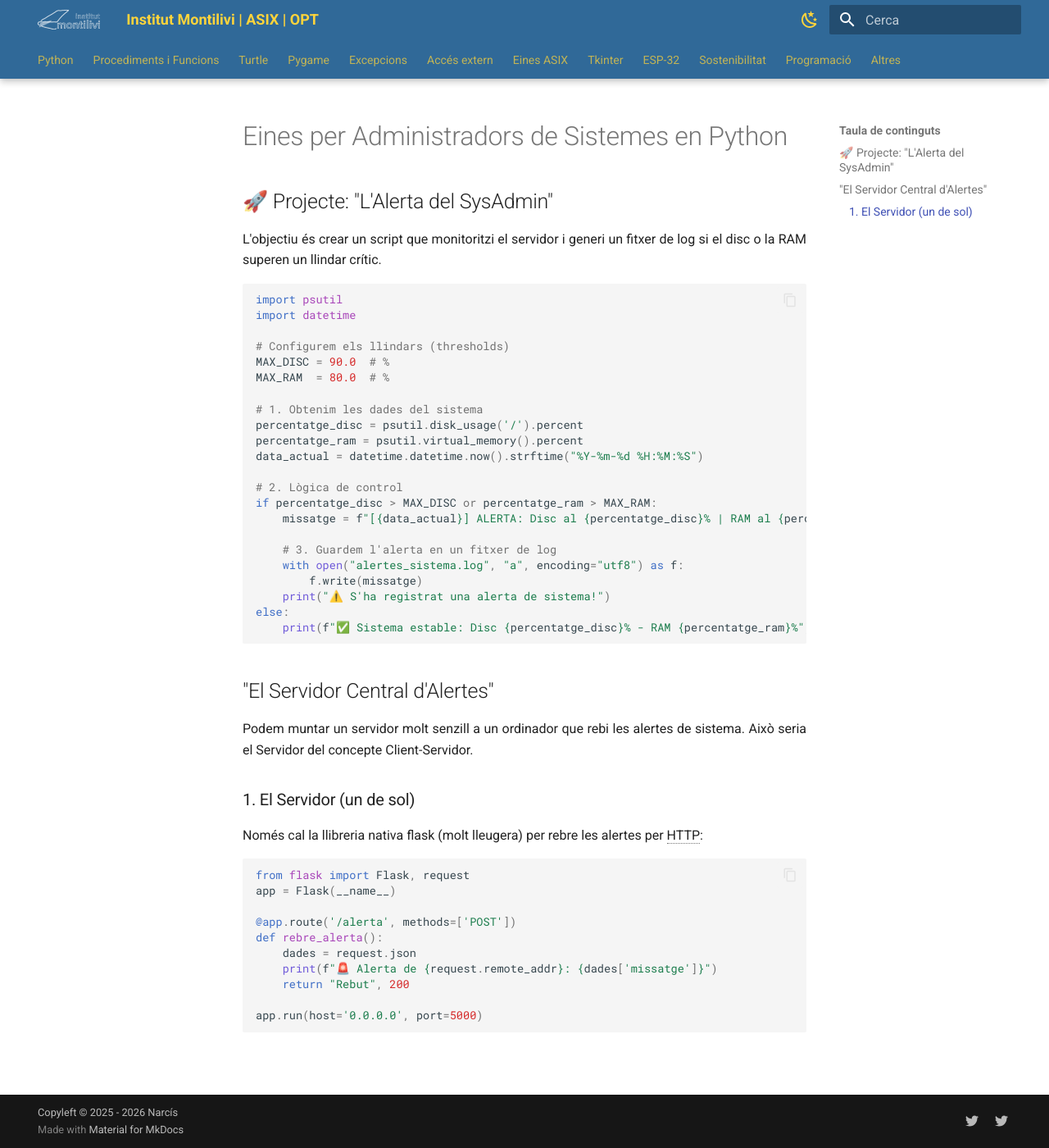
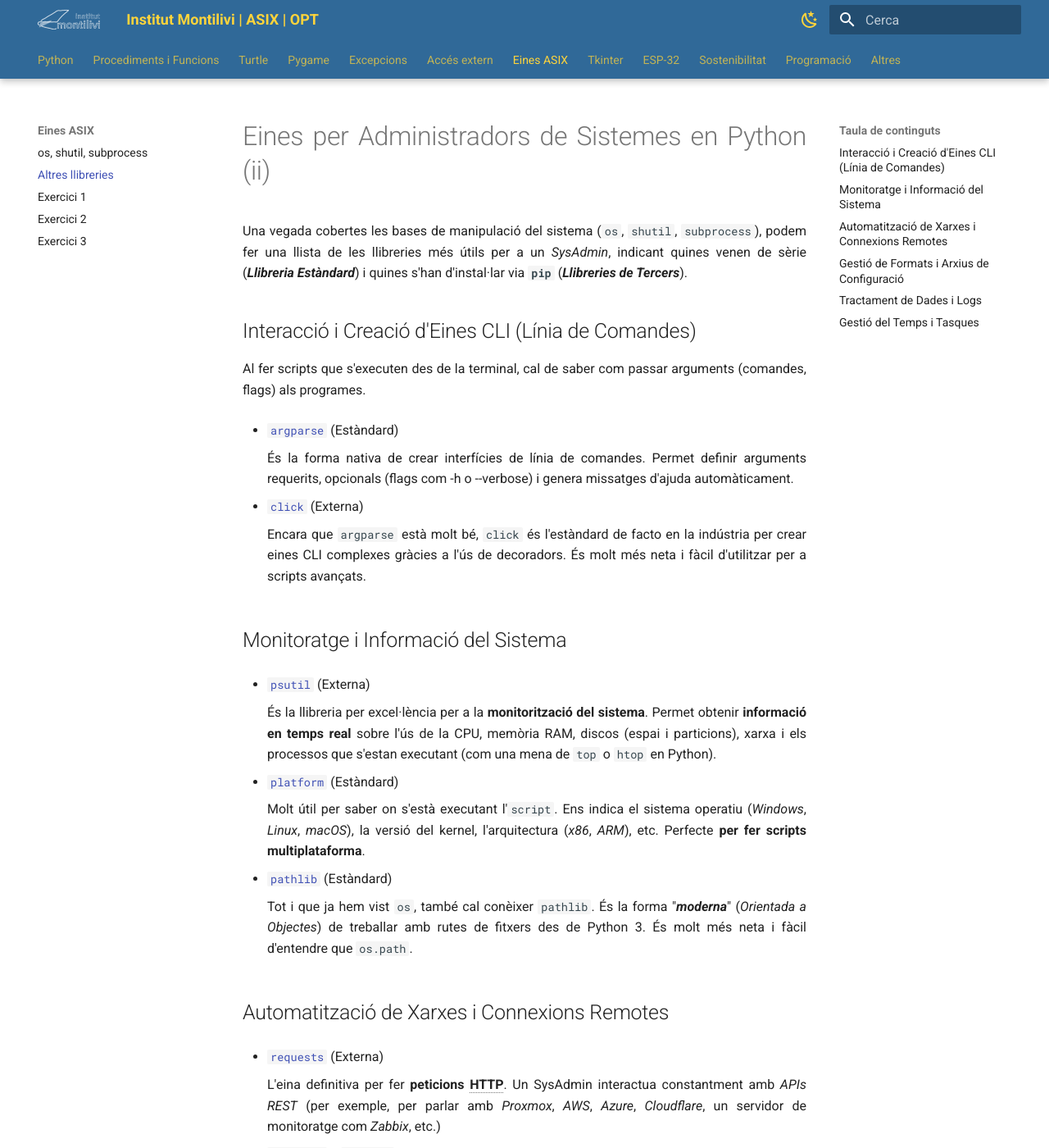
Before and after one commit to nbuisac/ASIX_OPT, an MkDocs documentation site: the page built from docs/ASIX/asix_002.md, in a window 1280 px wide and 1400 px high. Shown: the whole window at 82% size. Built offline with MkDocs 1.6.1 and Material for MkDocs 9.7.7, drawn with Linux system fonts in a browser that asks for light colours; some of the changed text lies outside the part shown.

Commit message:
Més ASIX

````diff
--- a/docs/ASIX/asix_002.md
+++ b/docs/ASIX/asix_002.md
@@ -1,58 +1,92 @@
-# Eines per Administradors de Sistemes en Python
+# Eines per Administradors de Sistemes en Python (ii)
 
-## 🚀 Projecte: "L'Alerta del SysAdmin"
+Una vegada cobertes les bases de manipulació del sistema (`os`, `shutil`, `subprocess`), podem fer una llista de les llibreries més útils per a un _SysAdmin_, indicant quines venen de sèrie (_**Llibreria Estàndard**_) i quines s'han d'instal·lar via **`pip`** (_**Llibreries de Tercers**_).
 
-L'objectiu és crear un script que monitoritzi el servidor i generi un fitxer de log si el disc o la RAM superen un llindar crític.
+## Interacció i Creació d'Eines CLI (Línia de Comandes)
 
-```python
-import psutil
-import datetime
+Al fer scripts que s'executen des de la terminal, cal de saber com passar arguments (comandes, flags) als programes.
 
-# Configurem els llindars (thresholds)
-MAX_DISC = 90.0  # %
-MAX_RAM  = 80.0  # %
+* [`argparse`][argparse] (Estàndard)
 
-# 1. Obtenim les dades del sistema
-percentatge_disc = psutil.disk_usage('/').percent
-percentatge_ram = psutil.virtual_memory().percent
-data_actual = datetime.datetime.now().strftime("%Y-%m-%d %H:%M:%S")
+    És la forma nativa de crear interfícies de línia de comandes. Permet definir arguments requerits, opcionals (flags com -h o --verbose) i genera missatges d'ajuda automàticament.
 
-# 2. Lògica de control
-if percentatge_disc > MAX_DISC or percentatge_ram > MAX_RAM:
-    missatge = f"[{data_actual}] ALERTA: Disc al {percentatge_disc}% | RAM al {percentatge_ram}%\n"
+* [`click`][click] (Externa)
 
-    # 3. Guardem l'alerta en un fitxer de log
-    with open("alertes_sistema.log", "a", encoding="utf8") as f:
-        f.write(missatge)
-    print("⚠️ S'ha registrat una alerta de sistema!")
-else:
-    print(f"✅ Sistema estable: Disc {percentatge_disc}% - RAM {percentatge_ram}%")
-```
+    Encara que `argparse` està molt bé, `click` és l'estàndard de facto en la indústria per crear eines CLI complexes gràcies a l'ús de decoradors. És molt més neta i fàcil d'utilitzar per a scripts avançats.
 
-## "El Servidor Central d'Alertes"
+## Monitoratge i Informació del Sistema
 
-Podem muntar un servidor molt senzill a un ordinador que rebi les alertes de sistema. Això seria el Servidor del concepte Client-Servidor.
+* [`psutil`][psutil] (Externa)
 
-### 1. El Servidor (un de sol)
+    És la llibreria per excel·lència per a la **monitorització del sistema**. Permet obtenir **informació en temps real** sobre l'ús de la CPU, memòria RAM, discos (espai i particions), xarxa i els processos que s'estan executant (com una mena de `top` o `htop` en Python).
 
-Només cal la llibreria nativa flask (molt lleugera) per rebre les alertes per HTTP:
+* [`platform`][platform] (Estàndard)
 
-```py
-from flask import Flask, request
-app = Flask(__name__)
+    Molt útil per saber on s'està executant l'`script`. Ens indica el sistema operatiu (_Windows_, _Linux_, _macOS_), la versió del kernel, l'arquitectura (_x86_, _ARM_), etc. Perfecte **per fer scripts multiplataforma**.
 
-@app.route('/alerta', methods=['POST'])
-def rebre_alerta():
-    dades = request.json
-    print(f"🚨 Alerta de {request.remote_addr}: {dades['missatge']}")
-    return "Rebut", 200
+* [`pathlib`][pathlib] (Estàndard)
 
-app.run(host='0.0.0.0', port=5000)
-```
+    Tot i que ja hem vist `os`, també cal conèixer `pathlib`. És la forma "**_moderna_**" (_Orientada a Objectes_) de treballar amb rutes de fitxers des de Python 3. És molt més neta i fàcil d'entendre que `os.path`.
+
+## Automatització de Xarxes i Connexions Remotes
+
+* [`requests`][requests] (Externa)
+
+    L'eina definitiva per fer **peticions HTTP**. Un SysAdmin interactua constantment amb _APIs REST_ (per exemple, per parlar amb _Proxmox_, _AWS_, _Azure_, _Cloudflare_, un servidor de monitoratge com _Zabbix_, etc.)
+
+* [`paramiko`][paramiko] o [`netmiko`][netmiko] (Externes)
+
+    * [`paramiko`][paramiko]: Implementa el protocol _SSHv2_ de manera nativa. Serveix per connectar-se a servidors Linux remots i executar comandes de forma automatitzada.
+
+        * [`netmiko`][netmiko]: Està construïda sobre _Paramiko_ però està dissenyada específicament per connectar-se a dispositius de xarxa (routers i switches Cisco, MikroTik, Juniper, etc.). Podriem utilitzar-la per configurar els dispositius de xarxa.
+
+## Gestió de Formats i Arxius de Configuració
+
+* [`json`][json] (Estàndard)
+
+    Vital per comunicar-se amb APIs o llegir configuracions modernes.
+
+* [`PyYAML`][PyYAML] (Externa)
+
+    YAML és el llenguatge de _Docker Compose_, _Ansible_, _Kubernetes_ i molts altres. Poder llegir, modificar i escriure fitxers `.yml` de forma programàtica és una habilitat clau avui dia.
+
+* [`configparser`][configparser] (Estàndard)
+
+    Perfecte per llegir i escriure els clàssics arxius de configuració d'estil Windows (`.ini`).
+
+## Tractament de Dades i Logs
+
+* [`re`][re] (Estàndard - Expressions Regulars)
+
+    Un SysAdmin passa mitja vida buscant coses dins d'arxius de log _(/var/log/syslog, logs d'Apache/Nginx, etc_.). Saber utilitzar expressions regulars a Python per extreure IPs, dates o codis d'error és una habilitat que ens salvarà moltes hores.
+
+* [`logging`][logging] (Estàndard)
+
+    Cal saber que en producció no s'utilitza `print()`. Hem de fer servir `logging` per generar arxius de registre dels scripts (amb nivells de severitat: _INFO_, _WARNING_, _ERROR_, _CRITICAL_) i incloure dates i formats adequats.
+
+## Gestió del Temps i Tasques
+
+* [`datetime`][datetime] i [`time`][time] (Estàndard)
+
+    Indispensables per crear scripts de còpies de seguretat (crear carpetes amb la data actual) o per mesurar quant de temps triga a executar-se un script.
 
 
-[os]:           https://docs.python.org/3/library/os.html
-[shutil]:       https://docs.python.org/3/library/shutil.html
-[subprocess]:   https://docs.python.org/3/library/subprocess.html
+[argparse]:     https://docs.python.org/3/library/argparse.html
+[platform]:     https://docs.python.org/3/library/platform.html
+[pathlib]:      https://docs.python.org/3/library/pathlib.html
+[configparser]: https://docs.python.org/3/library/configparser.html
+[re]:           https://docs.python.org/3/library/re.html
+[logging]:      https://docs.python.org/3/library/logging.html
+[datetime]:     https://docs.python.org/3/library/datetime.html
+[time]:         https://docs.python.org/3/library/time.html
+[json]:         https://docs.python.org/3/library/json.html
+
+[click]:        https://pypi.org/project/click/
+[psutil]:       https://pypi.org/project/psutil/
+[PyYAML]:       https://pypi.org/project/PyYAML/
+[requests]:     https://pypi.org/project/requests/
+[paramiko]:     https://pypi.org/project/paramiko/
+[netmiko]:      https://pypi.org/project/netmiko/
+
 
 --8<-- ".acronims.txt"
--- a/mkdocs.yml
+++ b/mkdocs.yml
@@ -207,6 +207,10 @@ nav:
 
     - "Eines ASIX" :
       - "os, shutil, subprocess" : 'ASIX/asix_001.md'
+      - "Altres llibreries" : 'ASIX/asix_002.md'
+      - "Exercici 1" : 'ASIX/asix_901.md'
+      - "Exercici 2" : 'ASIX/asix_902.md'
+      - "Exercici 3" : 'ASIX/asix_903.md'
 
     - "Tkinter" :
       - "Tkinter" : 'tkinter/tk_000.md'
````
Also changed, not shown: docs/ASIX/asix_001.md (+6 -6 lines), docs/ASIX/asix_901.md (+66 -33 lines), docs/ASIX/asix_901_Solucio.md (added, +174 -0 lines), docs/ASIX/asix_902.md (added, +54 -0 lines), docs/ASIX/asix_903.md (added, +60 -0 lines).
